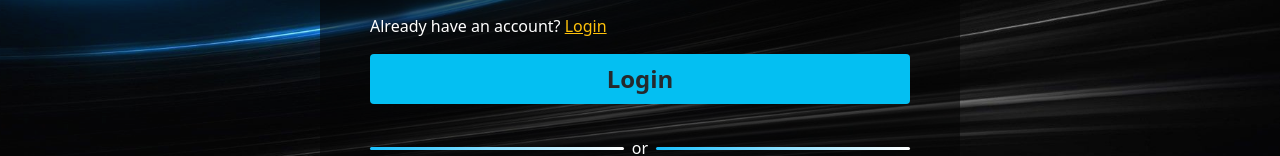
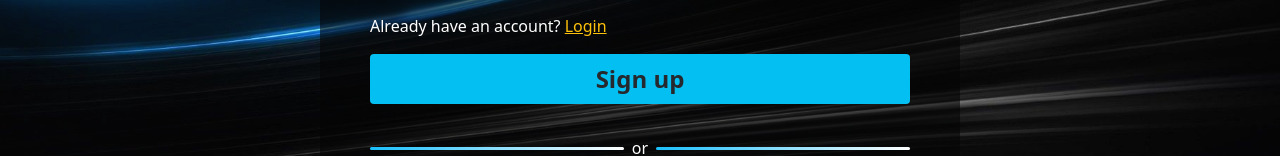
Before and after one commit to CodeWithShamim/independent-service-provider-Gym-webiste, a React (Create React App) app: page /signup in a window 1280 px wide. Shown: the part 527-683 px from the top of the page. Built offline with nearby package versions, Linux system fonts and the light colour scheme; no server answers.

Commit message:
particles configured

```diff
--- a/package.json
+++ b/package.json
@@ -17,6 +17,7 @@
         "react-dom": "^18.0.0",
         "react-firebase-hooks": "^5.0.3",
         "react-icons": "^4.3.1",
+        "react-particles-js": "^3.6.0",
         "react-router-dom": "^6.3.0",
         "react-scripts": "5.0.1",
         "react-toastify": "^8.2.0",
--- a/src/components/Login/RegisterForm/Register.js
+++ b/src/components/Login/RegisterForm/Register.js
@@ -112,7 +112,7 @@ const RegisterForm = () => {
           </div>
 
           <button type="submit" className="login-btn btn w-100 fw-bold fs-4">
-            Login
+            Sign up
           </button>
         </form>
         <p>
```
Also changed, not shown: 1 other file (tests, documents, lock files or other folders).
